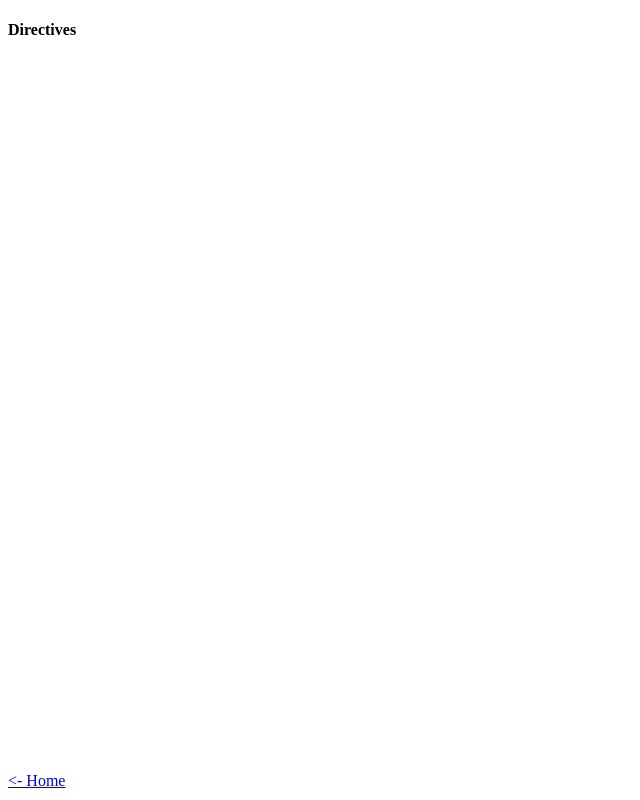
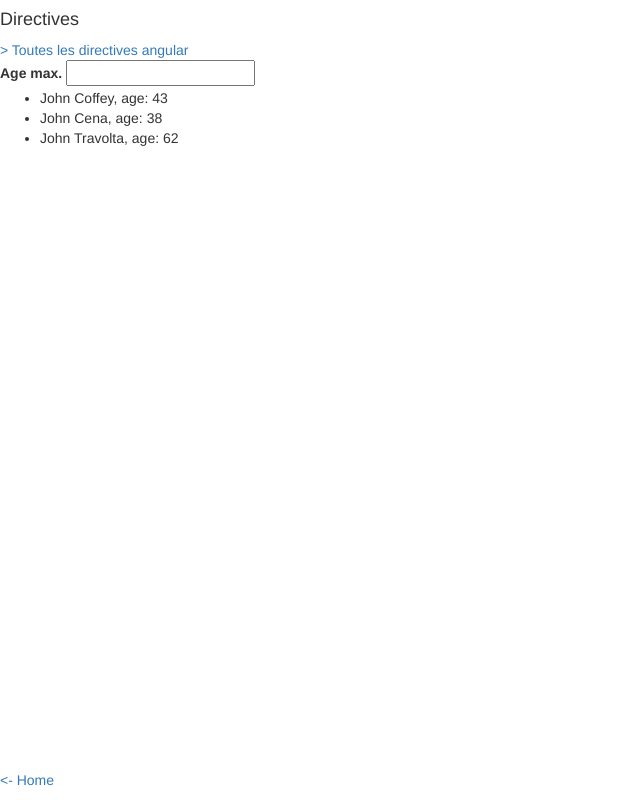
Before and after one commit to metikha5/ngIntroduction, a website: page app/index.html at #/directive in a window 1280 px wide. Both pictures are taken after a click on the link "Directives". Shown: the whole page, without its empty margins (0-640 px from the left). Drawn offline with nearby package versions, Linux system fonts and the light colour scheme; some packages are replaced by stand-ins of ours.

Commit message:
Simple angular directive added

```diff
--- a/app/directive/directive.html
+++ b/app/directive/directive.html
@@ -0,0 +1,15 @@
+<div>
+    <a target="_blank" href="https://docs.angularjs.org/api/ng/directive">> Toutes les directives angular</a>
+</div>
+
+<div>
+    <label for="filter">Age max.</label>
+    <input id="filter" type="text" ng-model="ageFilter"/>
+
+    <ul>
+        <li ng-repeat="person in people" ng-show="!ageFilter || person.age < ageFilter">
+            {{ person.firstname }} {{ person.lastname }}, age: {{ person.age }}
+        </li>
+    </ul>
+
+</div>
--- a/app/directive/directive.js
+++ b/app/directive/directive.js
@@ -23,6 +23,23 @@
     }
 
     function MainController($scope) {
-        $scope.authors = []
+        $scope.people = [
+            {
+                firstname: 'John',
+                lastname: 'Coffey',
+                age: 43
+            },
+            {
+                firstname: 'John',
+                lastname: 'Cena',
+                age: 38
+            },
+            {
+                firstname: 'John',
+                lastname: 'Travolta',
+                age: 62
+            }
+        ];
+
     }
 })();
--- a/app/index.html
+++ b/app/index.html
@@ -4,10 +4,12 @@
     <meta charset="UTF-8">
     <title>ngIntroduction</title>
 
-    <script type="application/javascript" src="bower_components/angular/angular.js"></script>
-    <script type="application/javascript" src="bower_components/ui-router/release/angular-ui-router.js"></script>
+    <script src="bower_components/angular/angular.js"></script>
+    <script src="bower_components/ui-router/release/angular-ui-router.js"></script>
 
-    <script type="application/javascript" src="app.js"></script>
+    <link rel="stylesheet" type="text/css" href="bower_components/bootstrap-css/css/bootstrap.min.css">
+
+    <script src="app.js"></script>
     <script src="binding/binding.js"></script>
     <script src="directive/directive.js"></script>
 </head>
--- a/app/bower.json
+++ b/bower.json
@@ -10,7 +10,8 @@
   "license": "ISC",
   "dependencies": {
     "angular": "1.4",
-    "ui-router": "~0.2.11"
+    "ui-router": "~0.2.11",
+    "bootstrap-css": "~3.3.4"
   },
   "ignore": [
     "**/.*",
```
Also changed, not shown: 1 other file.
